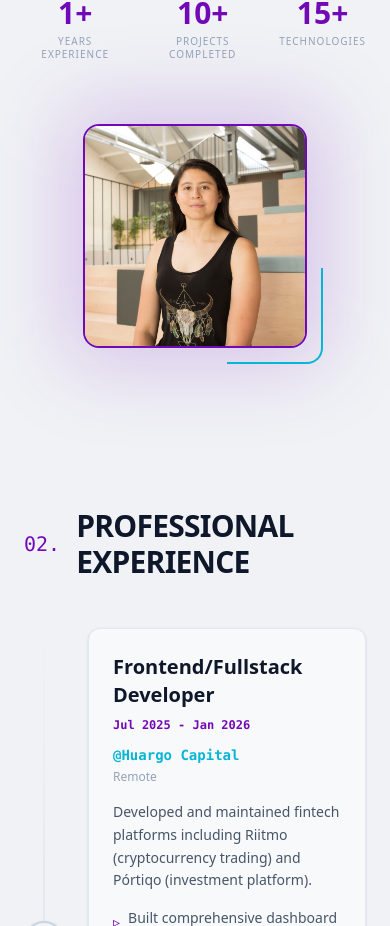
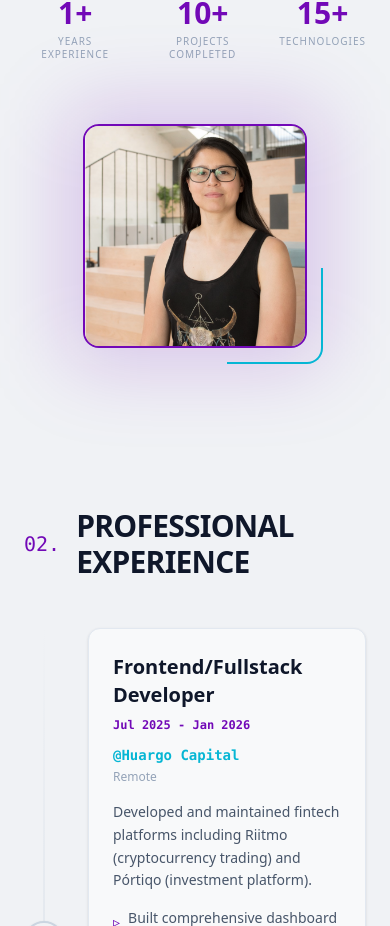
Before and after one commit to Adriasu09/adriana-portfolio, a Next.js app: page / in a window 390 px wide. Shown: the part 1400-2326 px from the top of the page. Built offline with nearby package versions, Linux system fonts and the light colour scheme.

Commit message:
feat: add interactive effect to profile photo

```diff
--- a/src/components/sections/About/About.tsx
+++ b/src/components/sections/About/About.tsx
@@ -65,11 +65,20 @@ export function About() {
 
           {/* Photo Container */}
           <div className="relative w-56 h-56 md:w-64 md:h-64 lg:w-80 lg:h-80 rounded-2xl border-2 border-primary overflow-hidden z-10">
+            {/* Foto SIN gafas (base) - solo visible en desktop con grayscale */}
             <Image
-              src="/images/avatar.jpg"
+              src="/images/nana_sin_gafas.png"
               alt="Adriana Suárez - Frontend Developer"
               fill
-              className="object-cover lg:grayscale lg:hover:grayscale-0 transition-all duration-500"
+              className="object-cover grayscale transition-all duration-700 ease-in-out hidden lg:block"
+              priority
+            />
+            {/* Foto CON gafas (hover en desktop, siempre visible en móvil) */}
+            <Image
+              src="/images/nana_con_gafas.png"
+              alt="Adriana Suárez - Frontend Developer"
+              fill
+              className="object-cover lg:absolute lg:inset-0 lg:opacity-0 lg:group-hover:opacity-100 transition-all duration-700 ease-in-out"
               priority
             />
           </div>
```
